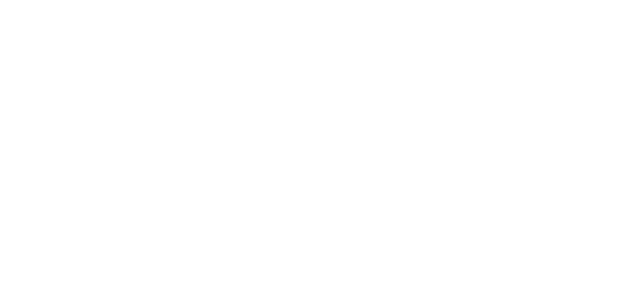
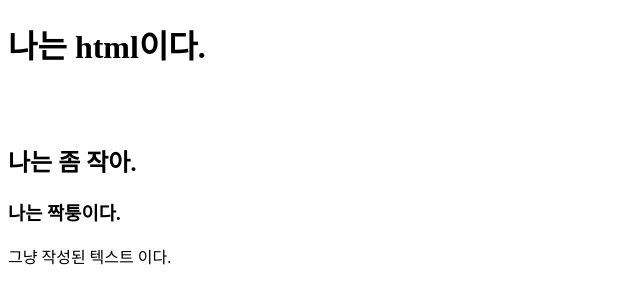
Before and after one commit to trafalgalow32-bot/HTML_Study, a plain HTML site: page html기초1/index.html in a window 1280 px wide. Shown: the whole page, without its empty margins (0-640 px from the left). Drawn offline with Linux system fonts and the light colour scheme.

Commit message:
수업 종료

```diff
--- a/html기초1/index.html
+++ b/html기초1/index.html
@@ -3,9 +3,16 @@
 <head>
     <meta charset="UTF-8">
     <meta name="viewport" content="width=device-width, initial-scale=1.0">
-    <title>Document</title>
+    <title>네이버</title>
 </head>
 <body>
-
+    <!-- 여기에 뭔가를 입력해야 화면에 보일 것! -->
+     <h1 style="height:100px;">나는 html이다. </h1>
+     <h2>나는 좀 작아.</h2>
+     <h3>나는 짝퉁이다.</h3>
+     <!-- 단순 Enter키로 줄 바꿔도, 실제로는 줄바꿈 반영 안됨! -->
+     <span style="height:100px;">그냥 </span>
+     작성된
+     텍스트 이다.
 </body>
 </html>
```
